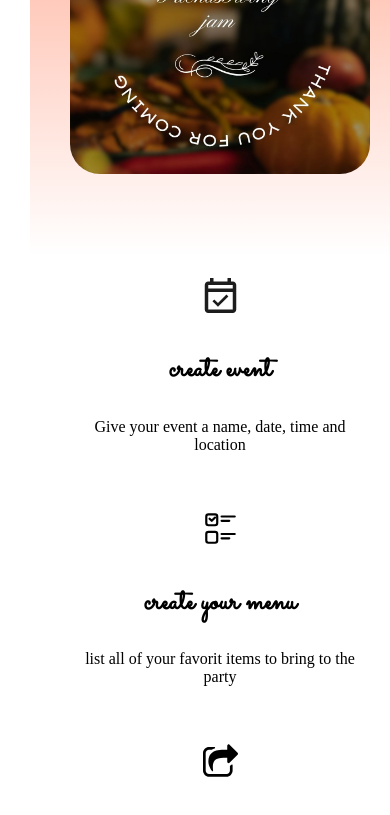
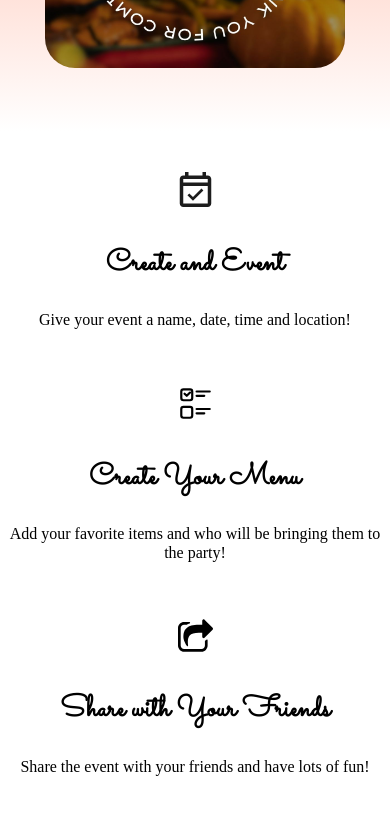
Before and after one commit to Sharrine8/code-jam_react, a React (Vite) app: page / in a window 390 px wide. Shown: the part 1156-1971 px from the top of the page. Built offline with nearby package versions, Linux system fonts and the light colour scheme.

Commit message:
alter: css

```diff
--- a/src/blocks/App.css
+++ b/src/blocks/App.css
@@ -8,3 +8,9 @@
   min-height: 100vh;
   padding: 30px;
 }
+
+@media screen and (max-width: 560px) {
+  .app {
+    padding: 0;
+  }
+}
--- a/src/blocks/Main.css
+++ b/src/blocks/Main.css
@@ -70,6 +70,7 @@
 .main__planner__image {
   max-width: 376px;
   border-radius: 30px;
+  width: 100%;
 }
 
 .main__icon-flex {
@@ -127,6 +128,7 @@
 
 .main__ideas-images {
   max-width: 100%;
+  width: 100%;
 }
 
 @media (max-width: 1235px) {
@@ -176,3 +178,12 @@
     max-width: 80%;
   }
 }
+
+@media screen and (max-width: 560px) {
+  .main__planner {
+    padding: 10px 5px;
+  }
+  .main__header {
+    padding: 10px 0;
+  }
+}
--- a/src/components/Main.jsx
+++ b/src/components/Main.jsx
@@ -46,27 +46,28 @@ function Main() {
               <div className="main__icon-item-flex">
                 <img className="main__icon-img" src={iconOne} alt="Calander" />
                 <div className="main__descriptions">
-                  <h3 className="main__icon-text">create event</h3>
+                  <h3 className="main__icon-text">Create and Event</h3>
                   <p className="main__icon-summary">
-                    Give your event a name, date, time and location
+                    Give your event a name, date, time and location!
                   </p>
                 </div>
               </div>
               <div className="main__icon-item-flex">
                 <img className="main__icon-img" src={iconTwo} alt="List" />
                 <div className="main__descriptions">
-                  <h3 className="main__icon-text">create your menu</h3>
+                  <h3 className="main__icon-text">Create Your Menu</h3>
                   <p className="main__icon-summary">
-                    list all of your favorit items to bring to the party
+                    Add your favorite items and who will be bringing them to the
+                    party!
                   </p>
                 </div>
               </div>
               <div className="main__icon-item-flex">
                 <img className="main__icon-img" src={iconThree} alt="Share" />
                 <div className="main__descriptions">
-                  <h3 className="main__icon-text">Share with your friends</h3>
+                  <h3 className="main__icon-text">Share with Your Friends</h3>
                   <p className="main__icon-summary">
-                    Share the with your friends and have lots of fun!
+                    Share the event with your friends and have lots of fun!
                   </p>
                 </div>
               </div>
```
